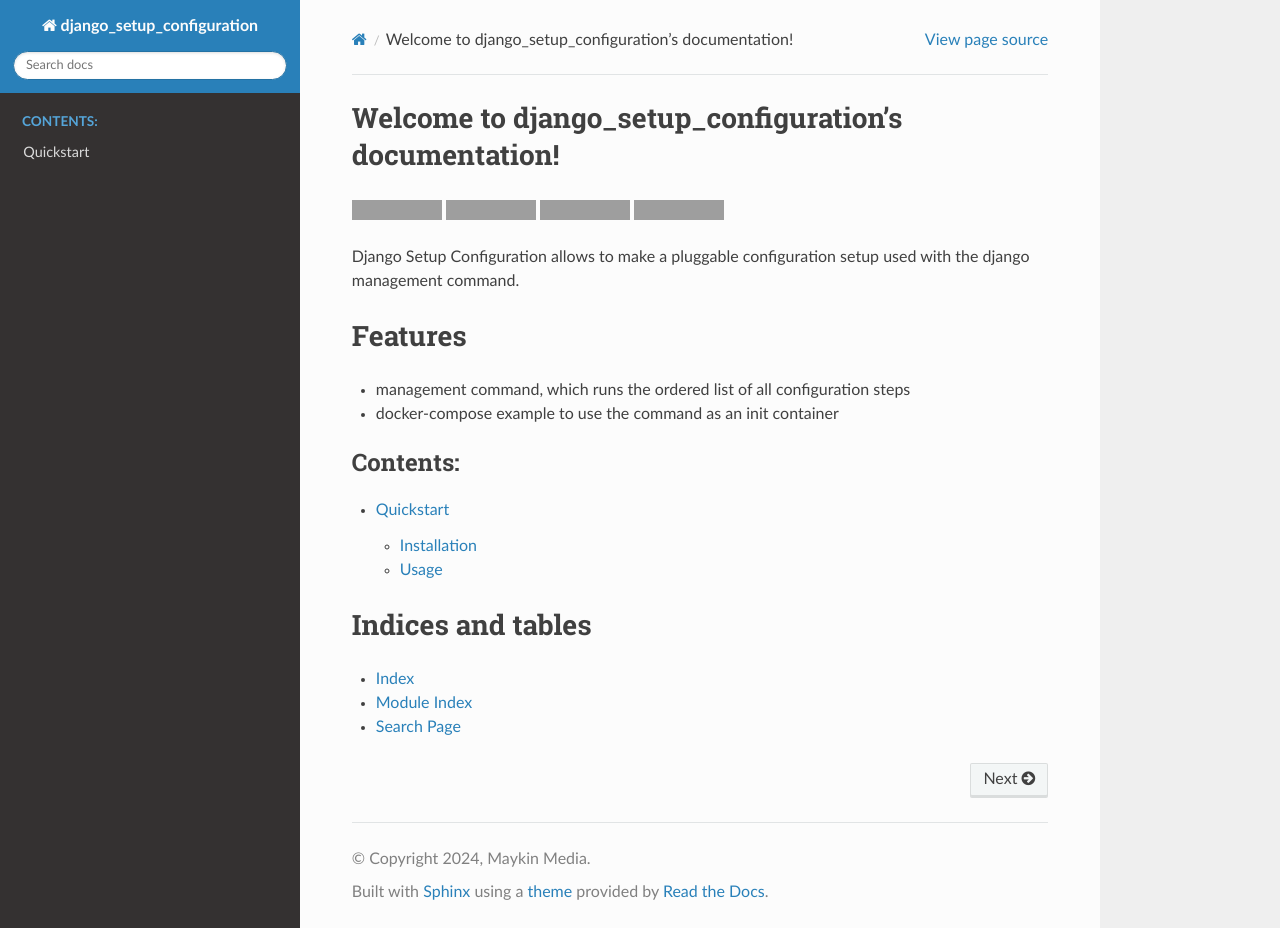
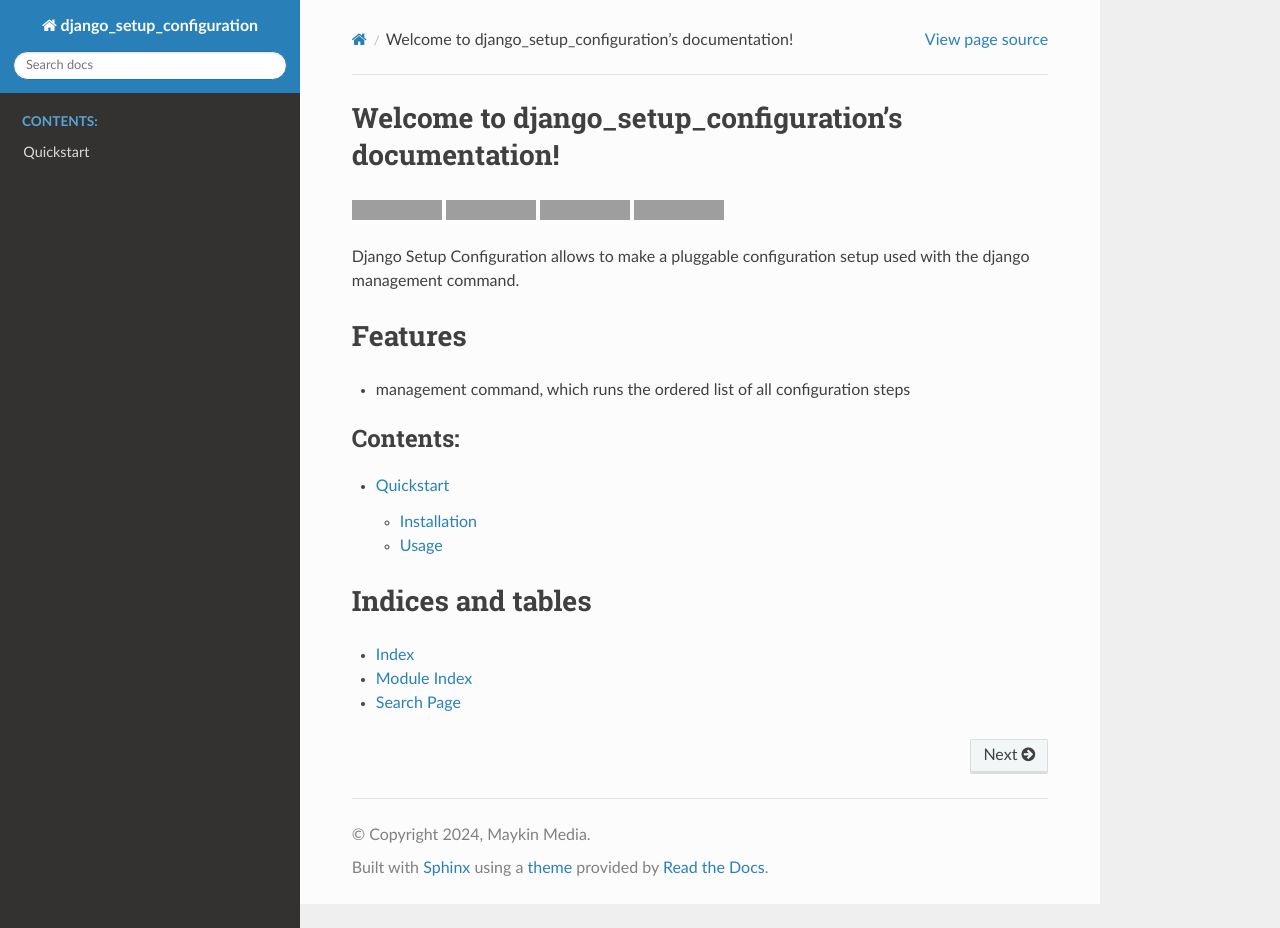
Before and after one commit to maykinmedia/django-setup-configuration, a Sphinx documentation site: the page built from docs/index.rst, in a window 1280 px wide and 928 px high. Built offline with Sphinx 7.4.7 and the Read the Docs theme 2.0.0, drawn with Linux system fonts in a browser that asks for light colours; grey boxes are pictures that could not be loaded.

Commit message:
:memo: [#1] update docs

```diff
--- a/docs/index.rst
+++ b/docs/index.rst
@@ -17,7 +17,6 @@ Features
 ========
 
 * management command, which runs the ordered list of all configuration steps
-* docker-compose example to use the command as an init container
 
 .. toctree::
    :maxdepth: 2
```
